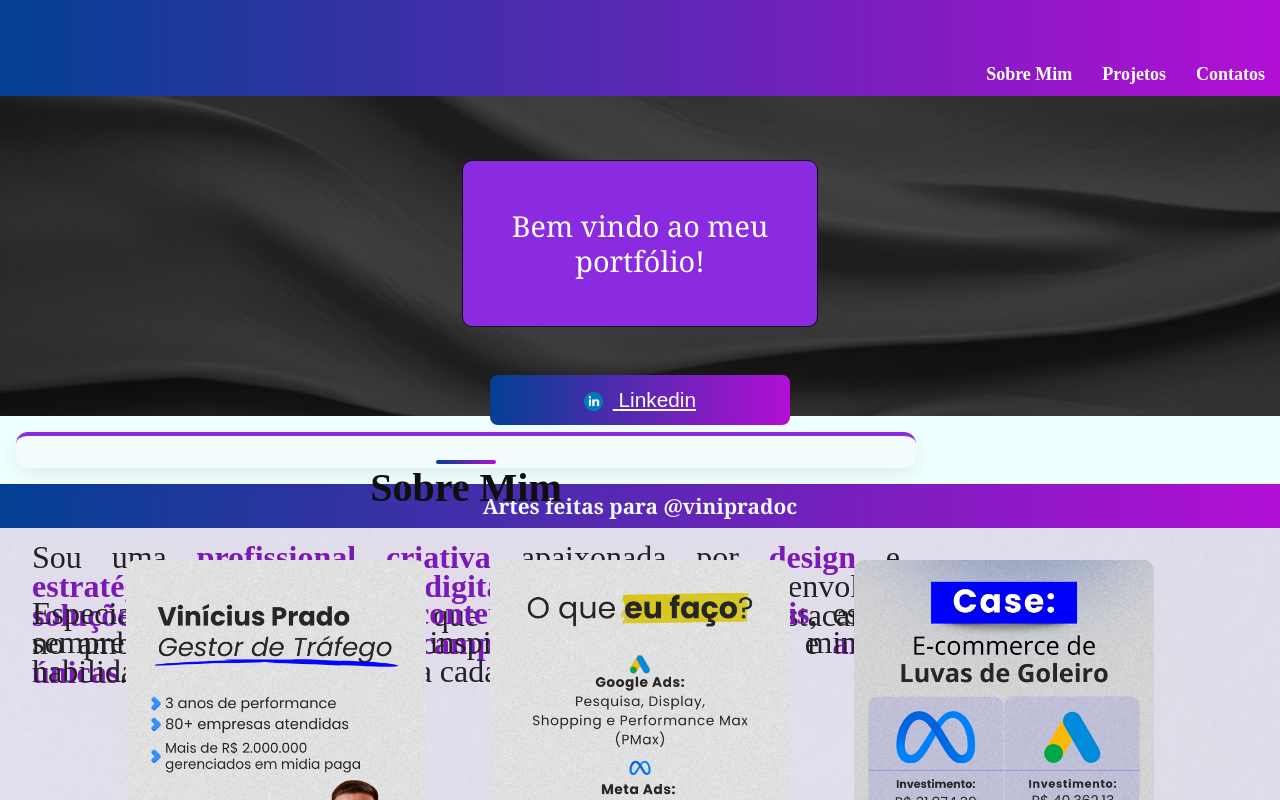
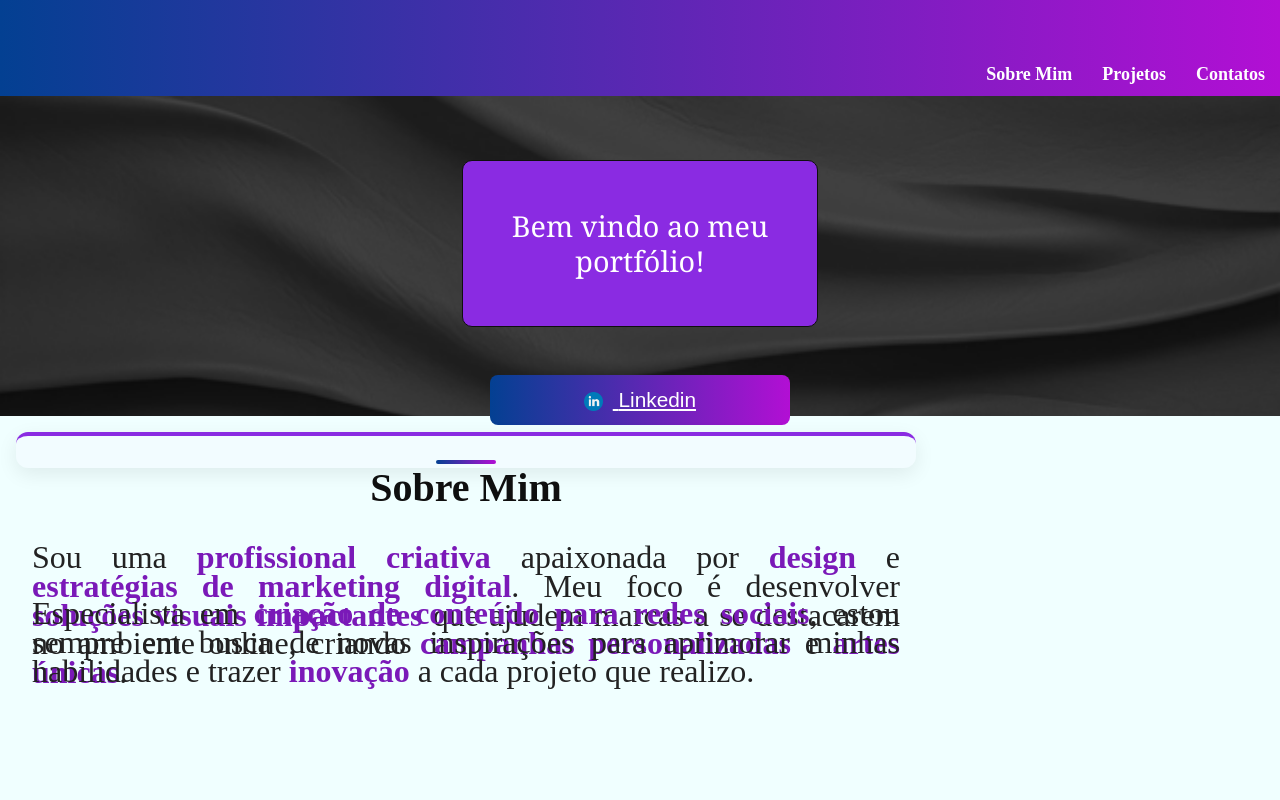
Before and after one commit to AnonimoC137/portfolioMarketingAlessandra, a React (Vite) app in the folder portfolioalessandra/: page / in a window 1280 px wide. Shown: the top 800 px of the page. Built offline with nearby package versions, Linux system fonts and the light colour scheme.

Commit message:
Ajuste pontual na altura

```diff
--- a/portfolioalessandra/src/Components/Feed.module.css
+++ b/portfolioalessandra/src/Components/Feed.module.css
@@ -1,3 +1,13 @@
+* {
+  box-sizing: border-box;
+}
+html, body {
+  overflow-x: hidden; /* evita rolagem lateral */
+  margin: 0;
+  padding: 0;
+  width: 100%;
+}
+
 .container {
     background-color: azure;
     width: 100%;
@@ -7,7 +17,7 @@
 .section1 {
     width: 100%;
     background-color: azure;
-    height: 50rem;
+    min-height: 50rem;
     display: grid;
     grid-template-columns: 1fr 1fr;
 }
```
